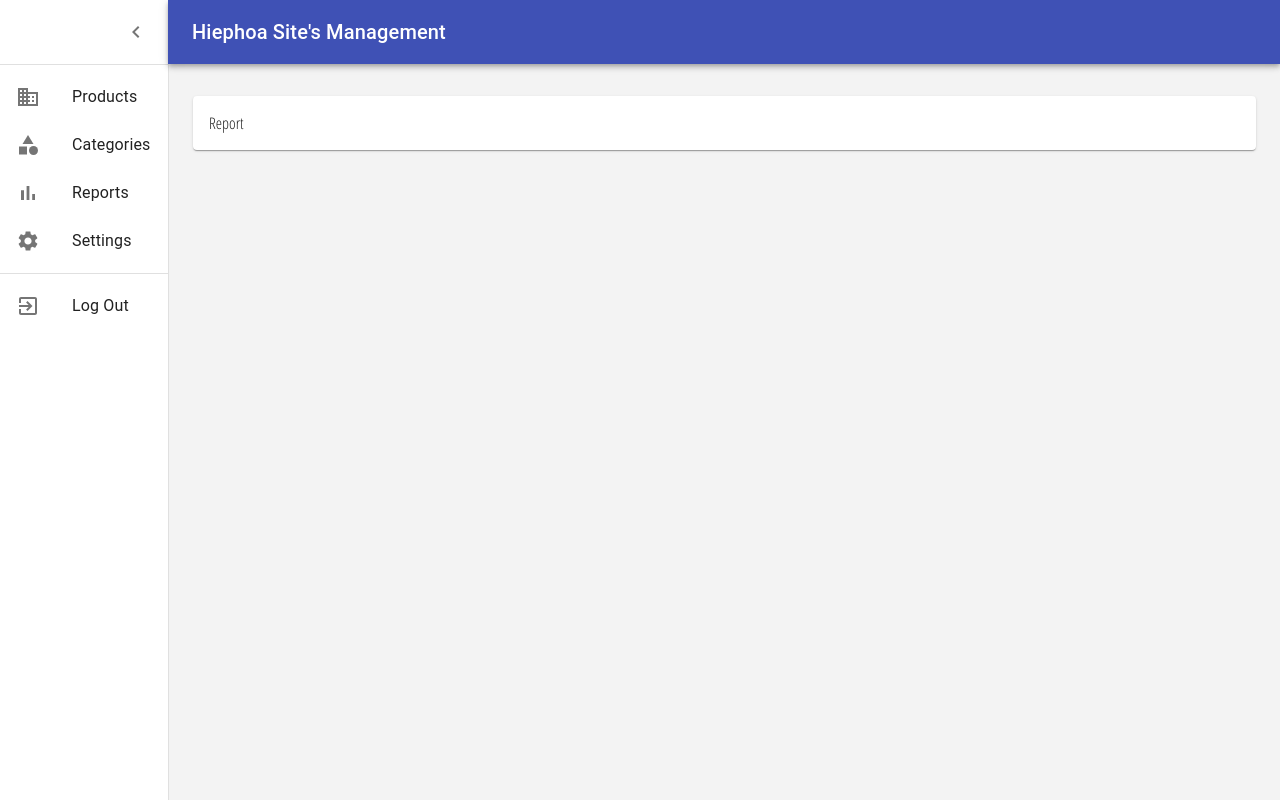
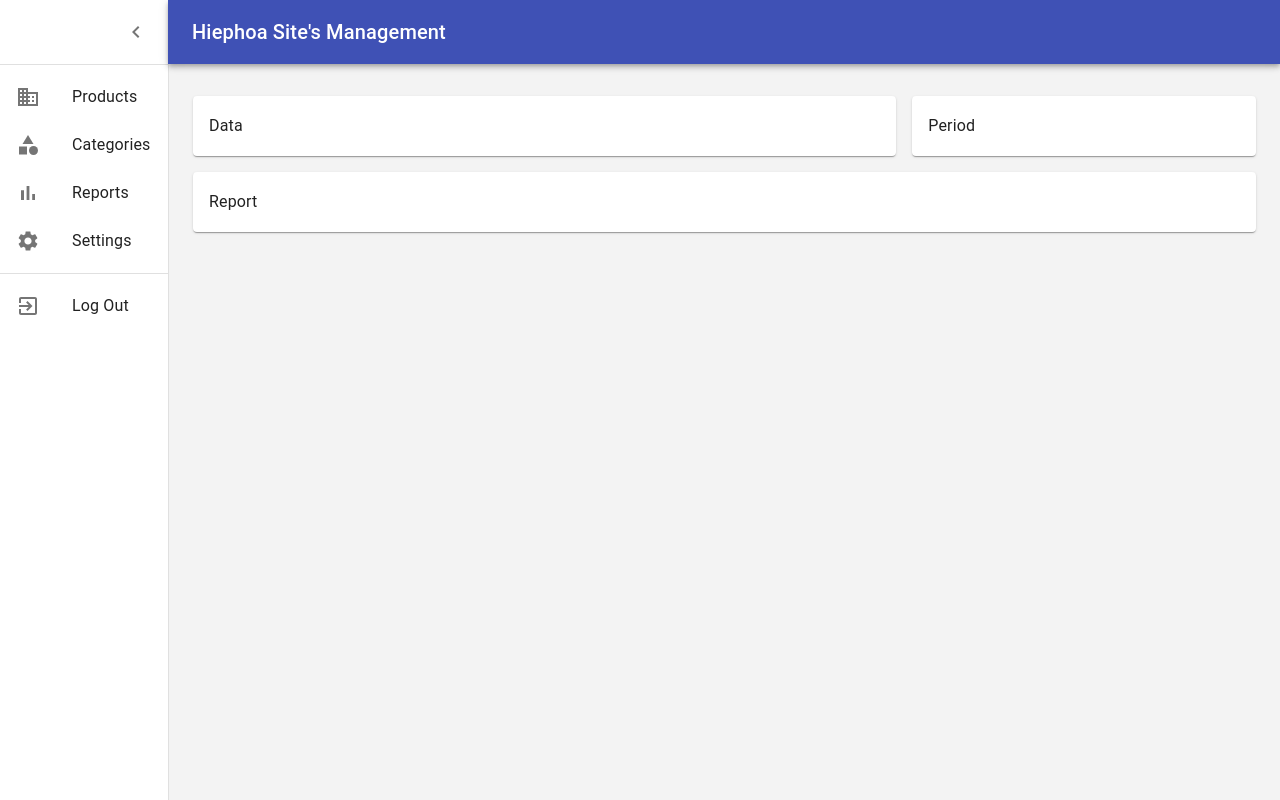
Before and after one commit to duythai275/ludycakeshop_management, a React (Create React App) app: page /reports in a window 1280 px wide. Both pictures are taken after a click on the button "LOGIN". Built offline with nearby package versions, Linux system fonts and the light colour scheme.

Commit message:
Layout for report

```diff
--- a/src/components/mainpage/mainpage.component.jsx
+++ b/src/components/mainpage/mainpage.component.jsx
@@ -44,18 +44,14 @@ const Mainpage = ({ setCategories, setProducts, setProductCategories }) => {
         <main className={classes.content}>
             <div className={classes.appBarSpacer}></div>
             <Container /*maxWidth="1g"*/ className={classes.container}>
-                <Grid container spacing={3}>
-                    <Grid item xs={12}>
-                        <Paper className={classes.paper}>
+
                             <Switch>
                                 <Route exact path="/products" component={Products} />
                                 <Route exact path="/categories" component={Categories} />
                                 <Route exact path="/reports" component={Reports} />
                                 <Route exact path="/settings" component={Settings} />
                             </Switch>
-                        </Paper>
-                    </Grid>
-                </Grid>
+
             </Container>
         </main>
     </div>
--- a/src/components/product/product.component.jsx
+++ b/src/components/product/product.component.jsx
@@ -20,6 +20,8 @@ import SettingsIcon from '@material-ui/icons/Settings';
 import MoreVertIcon from '@material-ui/icons/MoreVert';
 import Avatar from '@material-ui/core/Avatar';
 import Chip from '@material-ui/core/Chip';
+import Grid from '@material-ui/core/Grid';
+import Paper from '@material-ui/core/Paper';
 
 import ContextMenu from '../../utils/contextMenu/contextMenu';
 import StyledMenu from '../../utils/menu/menu';
@@ -138,7 +140,9 @@ const Products = ({products, categories, productCategories}) => {
     // };
 
     return (
-    <React.Fragment>
+    <Grid container spacing={2}>
+        <Grid item xs={12}>
+            <Paper className={classes.paper}>
                 <div className={classes.header}>
                     <div className={classes.title}>
                         <Typography component="h2" variant="h6" color="primary" gutterBottom>
@@ -288,7 +292,9 @@ const Products = ({products, categories, productCategories}) => {
                         categories: []
                     }
                 }/>
-    </React.Fragment>
+            </Paper>
+        </Grid>
+    </Grid>
 )}
 
 const mapStateToProps = createStructuredSelector({
--- a/src/components/product/product.styles.js
+++ b/src/components/product/product.styles.js
@@ -53,5 +53,11 @@ export const useStyles = makeStyles((theme) => ({
     smallAvatar: {
         width: theme.spacing(5),
         height: theme.spacing(5)
+    },
+    paper: {
+        padding: theme.spacing(2),
+        display: 'flex',
+        overflow: 'auto',
+        flexDirection: 'column'
     }
 }));
--- a/src/components/report/report.component.jsx
+++ b/src/components/report/report.component.jsx
@@ -1,7 +1,31 @@
 import React from 'react';
+import Grid from '@material-ui/core/Grid';
+import Paper from '@material-ui/core/Paper';
+import Typography from '@material-ui/core/Typography';
 
-const Reports = () => (
-    <div>Report</div>
-)
+import { useStyles } from './report.styles.js';
+
+const Reports = () => {
+    const classes = useStyles();
+
+    return (
+    <Grid container spacing={2}>
+        <Grid item xs={8} md={8} lg={8}>
+            <Paper className={classes.paper}>
+                <Typography variant="subtitle1" component="h2">Data</Typography>
+            </Paper>
+        </Grid>
+        <Grid item xs={4} md={4} lg={4}>
+            <Paper className={classes.paper}>
+                <Typography variant="subtitle1" component="h2">Period</Typography>
+            </Paper>
+        </Grid>
+        <Grid item xs={12}>
+            <Paper className={classes.paper}>
+                <Typography variant="subtitle1" component="h2">Report</Typography>
+            </Paper>
+        </Grid>
+    </Grid>
+)}
 
 export default Reports;
--- /dev/null
+++ b/src/components/report/report.styles.js
@@ -0,0 +1,10 @@
+import { makeStyles } from '@material-ui/core/styles';
+
+export const useStyles = makeStyles((theme) => ({
+    paper: {
+        padding: theme.spacing(2),
+        display: 'flex',
+        overflow: 'auto',
+        flexDirection: 'column'
+    }
+}));
```
Lines whose indentation alone changed are shown as unchanged.
